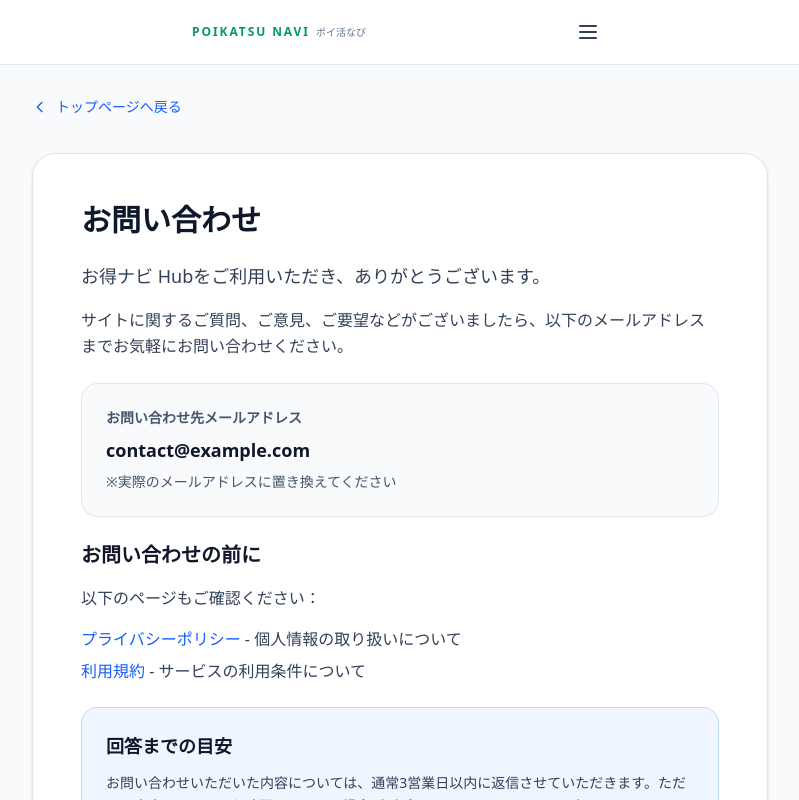
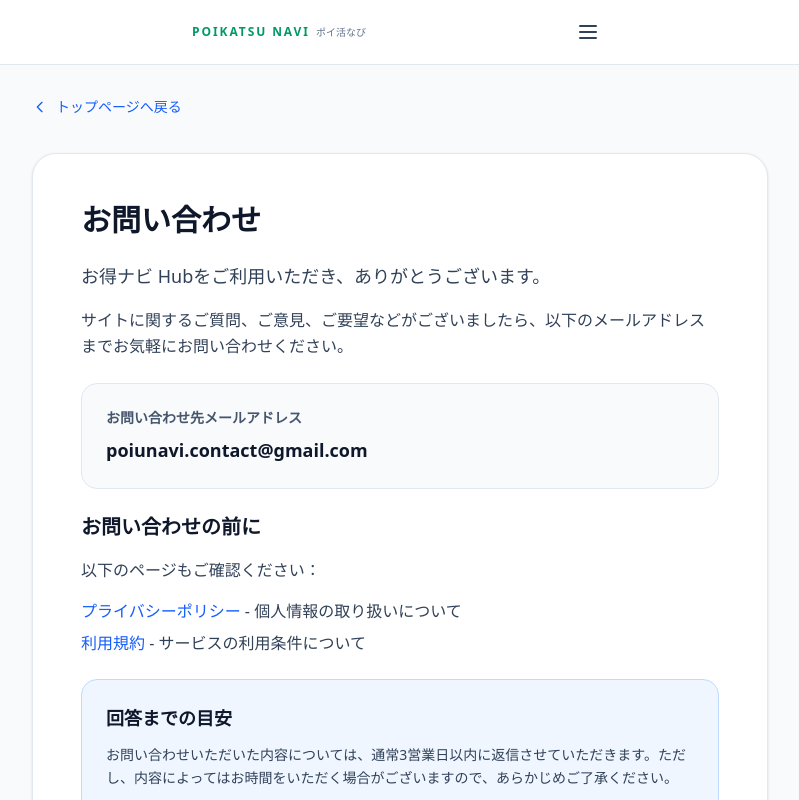
Before and after one commit to haruvv/poi-hub, a Next.js app: page /contact in a window 1280 px wide. Shown: the top 800 px of the page, without its empty margins (240-1039 px from the left). Built offline with nearby package versions, Linux system fonts and the light colour scheme.

Commit message:
メアド変更

```diff
--- a/app/contact/page.tsx
+++ b/app/contact/page.tsx
@@ -54,10 +54,7 @@ export default function ContactPage() {
                 お問い合わせ先メールアドレス
               </h2>
               <p className="text-lg font-bold text-slate-900">
-                contact@example.com
-              </p>
-              <p className="text-sm text-slate-600 mt-2">
-                ※実際のメールアドレスに置き換えてください
+                poiunavi.contact@gmail.com
               </p>
             </section>
 
```
